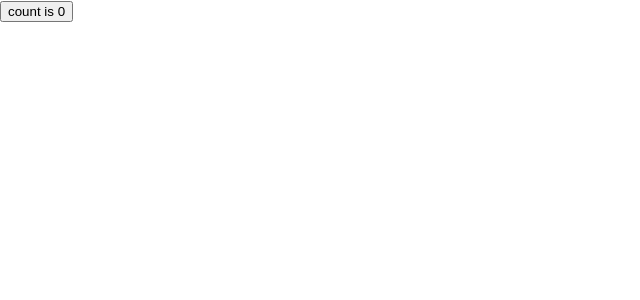
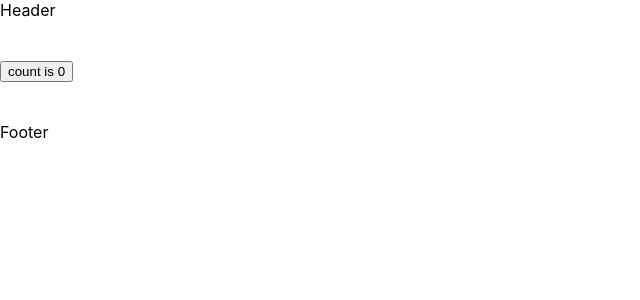
Before and after one commit to trimvu/photo-portfolio, a React (Create React App) app: page / in a window 1280 px wide. Shown: the top 300 px of the page, without its empty margins (0-640 px from the left). Built offline with nearby package versions, Linux system fonts and the light colour scheme.

Commit message:
added base layout

```diff
--- a/package.json
+++ b/package.json
@@ -8,6 +8,7 @@
     "@testing-library/user-event": "^13.5.0",
     "react": "^18.2.0",
     "react-dom": "^18.2.0",
+    "react-router-dom": "^6.12.1",
     "react-scripts": "5.0.1",
     "web-vitals": "^2.1.4"
   },
--- a/src/App.js
+++ b/src/App.js
@@ -1,7 +1,9 @@
 import React, { useState } from 'react'
 
 const App = () => {
+
   const [count, setCount] = useState(0)
+
   return (
     <div>
       <button onClick={() => setCount((count) => count + 1)} data-testid="random-button">
--- /dev/null
+++ b/src/components/layout/BaseLayout.js
@@ -0,0 +1,23 @@
+import React from 'react'
+import Header from './Header'
+import Footer from './Footer'
+
+const BaseLayout = (props) => {
+  return (
+    <>
+        <Header />
+
+        <br />
+        <br />
+
+        {props.children}
+
+        <br />
+        <br />
+
+        <Footer />
+    </>
+  )
+}
+
+export default BaseLayout
--- /dev/null
+++ b/src/components/layout/Footer.js
@@ -0,0 +1,11 @@
+import React from 'react'
+
+const Footer = () => {
+    return (
+        <div>
+            Footer
+        </div>
+    )
+}
+
+export default Footer
--- /dev/null
+++ b/src/components/layout/Header.js
@@ -0,0 +1,11 @@
+import React from 'react'
+
+const Header = () => {
+    return (
+        <div>
+            Header
+        </div>
+    )
+}
+
+export default Header
--- a/src/index.js
+++ b/src/index.js
@@ -2,16 +2,18 @@ import React from 'react';
 import ReactDOM from 'react-dom/client';
 import './index.css';
 import App from './App';
-import reportWebVitals from './reportWebVitals';
+import { BrowserRouter as Router, Route, Routes } from 'react-router-dom';
+import BaseLayout from './components/layout/BaseLayout';
 
 const root = ReactDOM.createRoot(document.getElementById('root'));
 root.render(
   <React.StrictMode>
-    <App />
+    <Router>
+      <BaseLayout>
+        <Routes>
+          <Route path='/' element={<App />} />
+        </Routes>
+      </BaseLayout>
+    </Router>
   </React.StrictMode>
 );
-
-// If you want to start measuring performance in your app, pass a function
-// to log results (for example: reportWebVitals(console.log))
-// or send to an analytics endpoint. Learn more: https://bit.ly/CRA-vitals
-reportWebVitals();
--- a/src/reportWebVitals.js
+++ /dev/null
@@ -1,13 +0,0 @@
-const reportWebVitals = onPerfEntry => {
-  if (onPerfEntry && onPerfEntry instanceof Function) {
-    import('web-vitals').then(({ getCLS, getFID, getFCP, getLCP, getTTFB }) => {
-      getCLS(onPerfEntry);
-      getFID(onPerfEntry);
-      getFCP(onPerfEntry);
-      getLCP(onPerfEntry);
-      getTTFB(onPerfEntry);
-    });
-  }
-};
-
-export default reportWebVitals;
```
Also changed, not shown: src/logo.svg (deleted), 1 other file (tests, documents, lock files or other folders).
